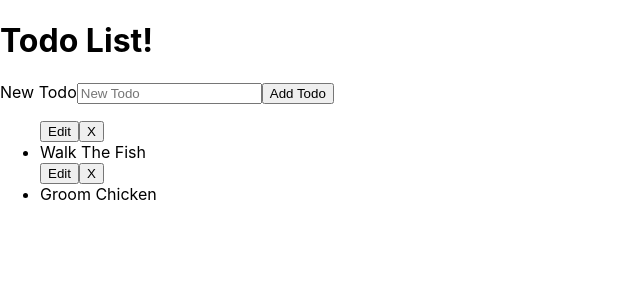
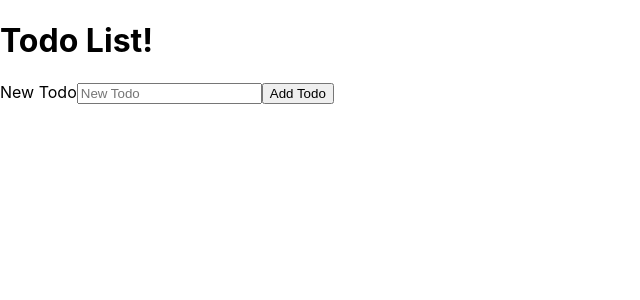
Before and after one commit to kholub1989/todo-list-project, a React (Create React App) app: page / in a window 1280 px wide. Shown: the top 300 px of the page, without its empty margins (0-640 px from the left). Built offline with nearby package versions, Linux system fonts and the light colour scheme.

Commit message:
add Remove Todo fun and uuid

```diff
--- a/package.json
+++ b/package.json
@@ -5,7 +5,8 @@
   "dependencies": {
     "react": "^16.11.0",
     "react-dom": "^16.11.0",
-    "react-scripts": "3.2.0"
+    "react-scripts": "3.2.0",
+    "uuid": "^3.3.3"
   },
   "scripts": {
     "start": "react-scripts start",
--- a/src/NewTodoForm.js
+++ b/src/NewTodoForm.js
@@ -1,4 +1,5 @@
 import React, { Component } from 'react';
+import uuid from 'uuid/v4';
 
 class NewTodoForm extends Component {
   constructor(props) {
@@ -14,7 +15,7 @@
   }
   handleSubmit(evt) {
     evt.preventDefault();
-    this.props.createTodo(this.state);
+    this.props.createTodo({...this.state, id: uuid()});
     this.setState({ task: "" })
   }
   render() {
--- a/src/Todo.js
+++ b/src/Todo.js
@@ -1,11 +1,18 @@
 import React, { Component } from 'react';
 
 class Todo extends Component {
+  constructor(props) {
+    super(props);
+    this.handleRemove = this.handleRemove.bind(this);
+  }
+  handleRemove() {
+    this.props.removeTodo(this.props.id)
+  }
   render() {
     return (
       <div>
         <button>Edit</button>
-        <button>X</button>
+        <button onClick={this.handleRemove}>X</button>
         <li>{this.props.task}</li>
       </div>
     )
--- a/src/TodoList.js
+++ b/src/TodoList.js
@@ -5,20 +5,23 @@
 class TodoList extends Component {
   constructor(props) {
     super(props);
-    this.state = {todos: [
-      {task: "Walk The Fish"},
-      {task: "Groom Chicken"}
-    ]}
+    this.state = {todos: []}
     this.create = this.create.bind(this);
+    this.remove = this.remove.bind(this);
   }
   create(newTodo) {
     this.setState({
       todos: [...this.state.todos, newTodo]
     })
   }
+  remove(id) {
+    this.setState({
+      todos: this.state.todos.filter(t => t.id !== id)
+    })
+  }
   render() {
     const todos = this.state.todos.map(todo => {
-      return <Todo task={todo.task} />
+      return <Todo key={todo.id} id={todo.id} task={todo.task} removeTodo={this.remove} />
     })
     return (
       <div>
```
